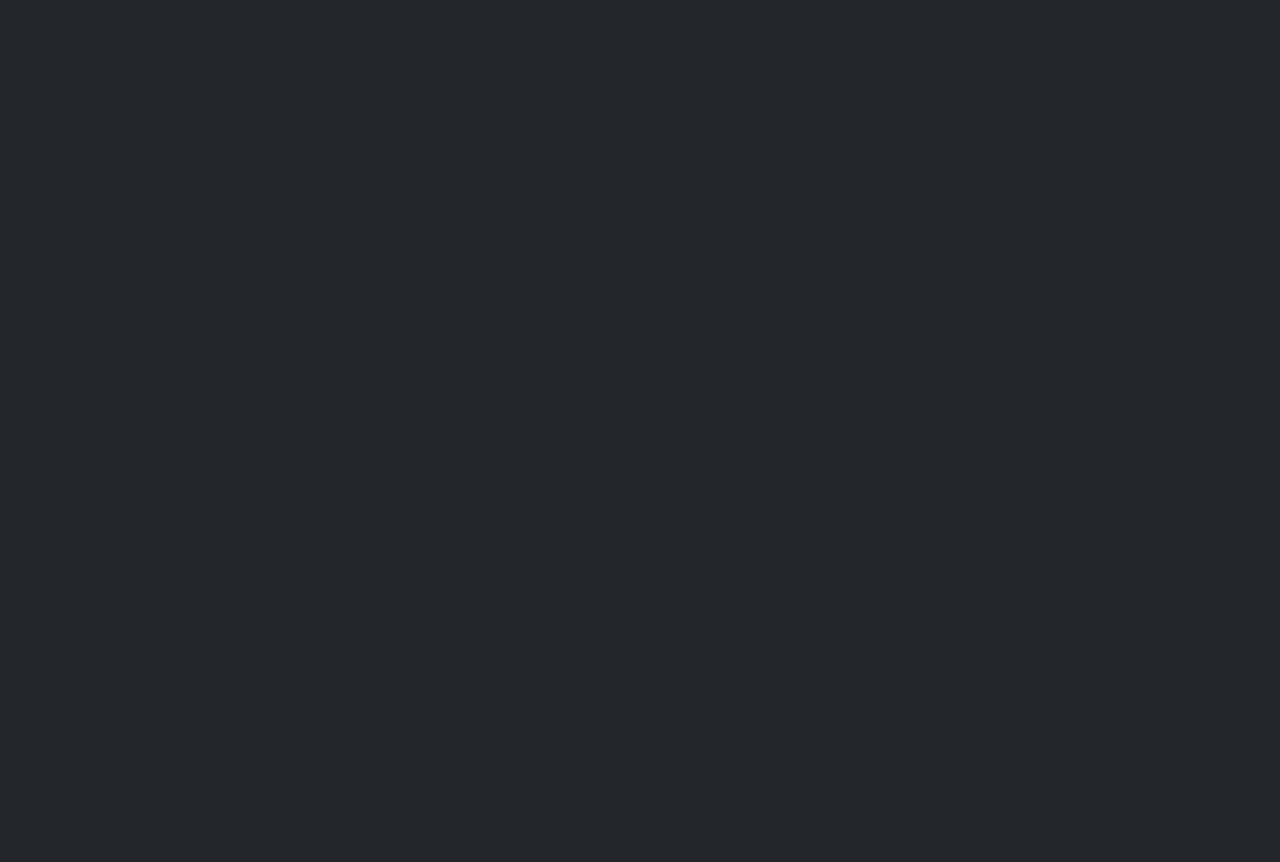
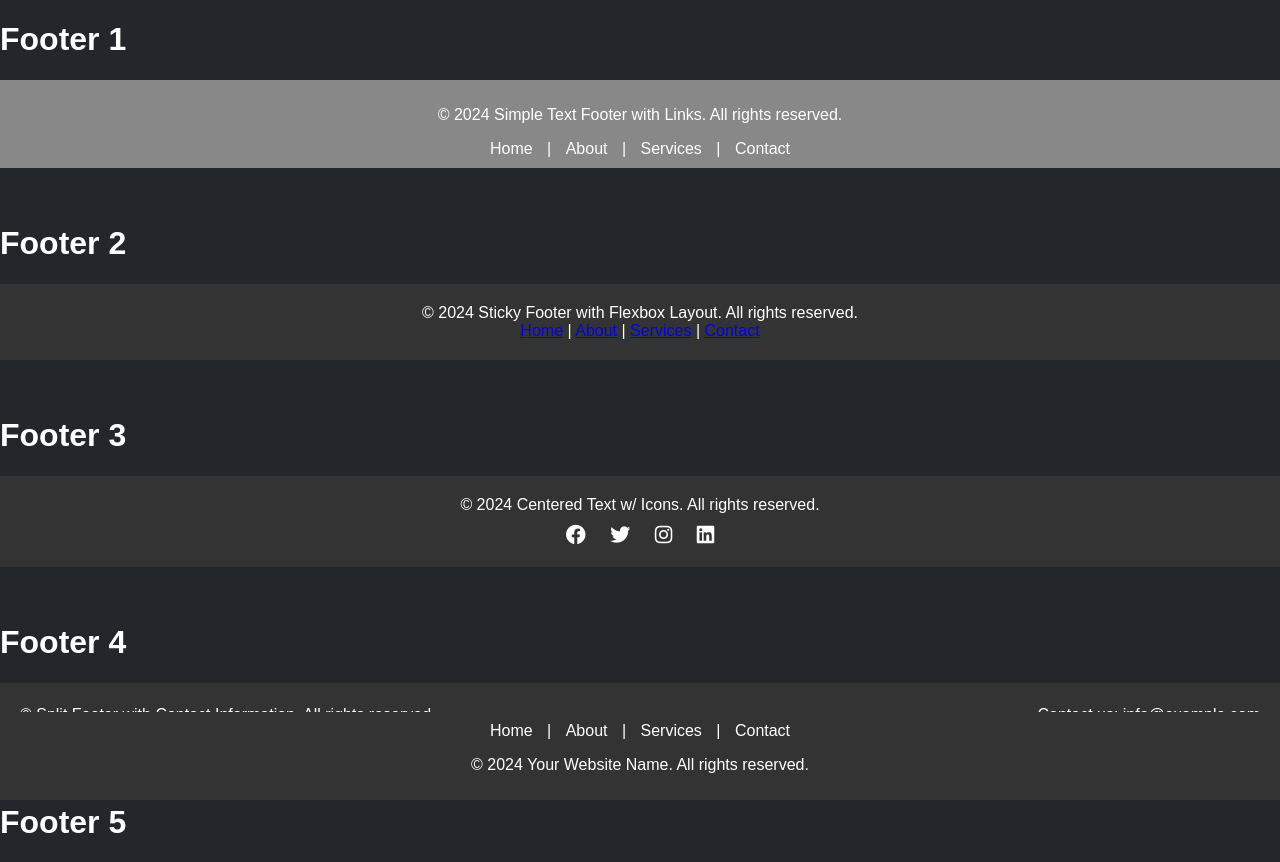
Before and after one commit to Gibble-Nibble/WD-Design1, a plain HTML site: page pages/footer-gallery/index.html in a window 1280 px wide. Before the commit the page ends 800 px from the top, so only its background shows below. Drawn offline with Linux system fonts and the light colour scheme.

Commit message:
Final Update

```diff
--- a/pages/footer-gallery/assets/css/style.css
+++ b/pages/footer-gallery/assets/css/style.css
@@ -1,3 +1,126 @@
 body {
+    margin: 0;
+    font-family: Arial, sans-serif;
+    min-height: 100vh;
+    display: flex;
+    flex-direction: column;
     background-color: #23272b;
+    color:white;
 }
+.footer {
+    background-color: #888888;
+    color: white;
+    text-align: center;
+    padding: 10px 0;
+    width: 100%;
+    position: relative;
+    bottom: 0;
+}
+.footer a {
+    color: white;
+    text-decoration: none;
+    margin: 0 10px;
+}
+
+/*Footer 2*/
+.footer2 {
+    background-color: #333;
+    color: white;
+    text-align: center;
+    padding: 10px 0;
+    width: 100%;
+}
+
+.footer2 {
+    background-color: #333;
+    color: white;
+    text-align: center;
+    padding: 20px 0;
+    width: 100%;
+}
+
+.footer2 p {
+    margin: 0;
+}
+
+.footer2 .social-icons {
+    margin-top: 10px;
+}
+
+.footer2 .social-icons a {
+    display: inline-block;
+    margin: 0 10px;
+    color: white;
+    font-size: 20px;
+    text-decoration: none;
+}
+
+/*Footer 3*/
+.footer3 {
+background-color: #333;
+    color: white;
+    text-align: center;
+    padding: 20px 0;
+    width: 100%;
+}
+.footer3 p {
+    margin: 0;
+}
+.footer3 .social-icons {
+    margin-top: 10px;
+}
+.footer3 .social-icons a {
+    display: inline-block;
+    margin: 0 10px;
+    color: white;
+    font-size: 20px;
+    text-decoration: none;
+}
+
+/*Footer 4*/
+.footer4 {
+    background-color: #333;
+    color: white;
+    text-align: center;
+    padding: 20px 0;
+    width: 100%;
+    display: flex;
+    justify-content: space-between;
+    align-items: center;
+}
+.footer4 .left,
+.footer4 .right {
+    flex: 1;
+}
+.footer4 .left {
+    text-align: left;
+    padding-left: 20px;
+}
+.footer4 .right {
+    text-align: right;
+    padding-right: 20px;
+}
+.footer4 p {
+    margin: 0;
+    line-height: 1.5;
+}
+.footer4 a {
+    color: white;
+    text-decoration: none;
+}
+
+/*Footer 5*/
+.footer5 {
+    background-color: #333;
+    color: white;
+    text-align: center;
+    padding: 10px 0;
+    width: 100%;
+    position: fixed;
+    bottom: 0;
+  }
+  .footer5 a {
+    color: white;
+    text-decoration: none;
+    margin: 0 10px;
+  }
--- a/pages/footer-gallery/index.html
+++ b/pages/footer-gallery/index.html
@@ -3,10 +3,72 @@
 <head>
     <meta charset="UTF-8">
     <meta name="viewport" content="width=device-width, initial-scale=1.0">
-    <link rel="stylesheet" href="../footer-gallery/assets/css/style.css"">
+    <link rel="stylesheet" href="../footer-gallery/assets/css/style.css">
+    <link rel="stylesheet" href="https://use.fontawesome.com/releases/v5.15.4/css/all.css">
     <title>Footer Gallery</title>
 </head>
 <body>
 
+<h1>Footer 1</h1>
+<footer class="footer">
+    <p>&copy; 2024 Simple Text Footer with Links. All rights reserved.</p>
+    <nav>
+        <a href="#">Home</a> |
+        <a href="#">About</a> |
+        <a href="#">Services</a> |
+        <a href="#">Contact</a>
+    </nav>
+</footer>
+
+<br><br>
+
+<h1>Footer 2</h1>
+<footer class="footer2">
+    <p>&copy; 2024 Sticky Footer with Flexbox Layout. All rights reserved.</p>
+    <nav>
+        <a href="#">Home</a> |
+        <a href="#">About</a> |
+        <a href="#">Services</a> |
+        <a href="#">Contact</a>
+    </nav>
+</footer>
+
+<br><br>
+
+<h1>Footer 3</h1>
+<footer class="footer3">
+    <p>&copy; 2024 Centered Text w/ Icons. All rights reserved.</p>
+    <div class="social-icons">
+        <a href="#"><i class="fab fa-facebook"></i></a>
+        <a href="#"><i class="fab fa-twitter"></i></a>
+        <a href="#"><i class="fab fa-instagram"></i></a>
+        <a href="#"><i class="fab fa-linkedin"></i></a>
+    </div>
+</footer>
+
+<br><br>
+
+<h1>Footer 4</h1>
+<footer class="footer4">
+    <div class="left">
+        <p>&copy; Split Footer with Contact Information. All rights reserved.</p>
+    </div>
+    <div class="right">
+        <p>Contact us: <a href="mailto:info@example.com">info@example.com</a></p>
+    </div>
+</footer>
+
+<br><br>
+
+<h1>Footer 5</h1>
+<footer class="footer5">
+    <nav>
+        <a href="#">Home</a> |
+        <a href="#">About</a> |
+        <a href="#">Services</a> |
+        <a href="#">Contact</a>
+    </nav>
+    <p>&copy; 2024 Your Website Name. All rights reserved.</p>
+</footer>
 </body>
 </html>
```
